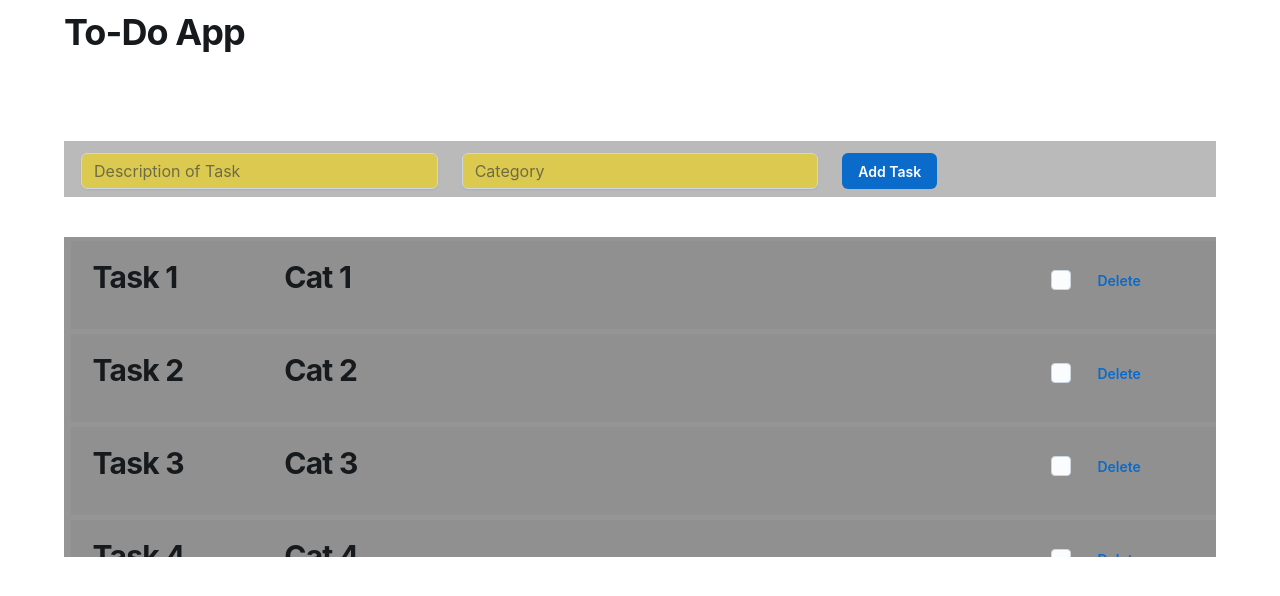
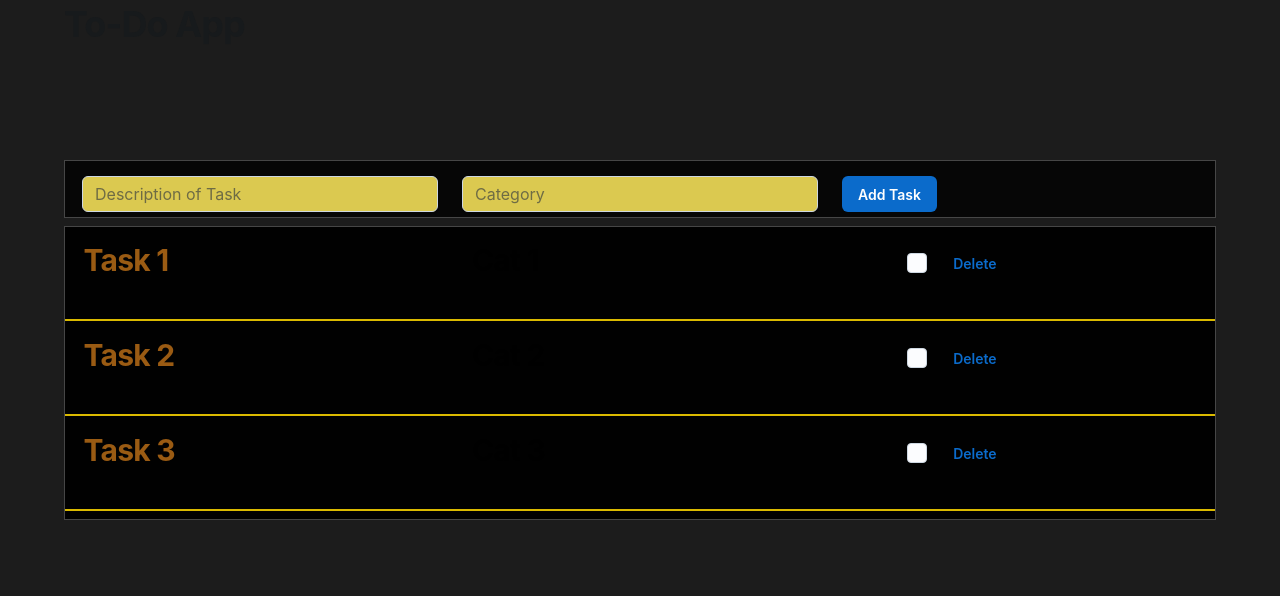
Before and after one commit to nicopasq/todo_client, a React (Create React App) app: page / in a window 1280 px wide. Shown: the top 596 px of the page. Built offline with nearby package versions, Linux system fonts and the light colour scheme; data requests are answered from the project's data file.

Commit message:
Added css to all components.

```diff
--- a/src/components/TaskBlock.js
+++ b/src/components/TaskBlock.js
@@ -3,34 +3,44 @@
 // Each tasks will be editable
 // Tasks come from fetch request to API
 import React from "react";
-import '../styles/taskBlock.css'
+import "../styles/taskBlock.css";
 import { Button, Checkbox, Grid, Typography } from "@mui/joy";
 
-function TaskBlock({taskList}){
-    // const tasks = taskList.map(task => task)
+function TaskBlock({ taskList }) {
   const tasks = taskList.map((task, id) => (
     <li key={id} className="task">
-            <Grid id="gridContainer" container spacing={4} sx={{flexGrow: 1, width:"100%"}}>
-                <Grid xs={2}>
-                <Typography id="desc" level="h2">{task.description}</Typography>
+      <Grid
+        id="gridContainer"
+        container
+        spacing={4}
+        sx={{ flexGrow: 1, width: "100%" }}
+      >
+        <Grid xs={4}>
+          <Typography color="warning" id="desc" level="h2">
+            {task.description}
+          </Typography>
         </Grid>
-                <Grid xs={8}>
-                <Typography id="category" level="h2">{task.category}</Typography>
+        <Grid xs={4}>
+          <Typography color="info" id="category" level="h2">
+            {task.category}
+          </Typography>
         </Grid>
         <Grid xs={2}>
-                <Checkbox id="checkBox" checked={task.completed}/>
-                <Button variant="plain" sx={{margin:'10px', top:'-0.5vh'}}>Delete</Button>
+            <div style={{float:"right", marginLeft:"46px"}}>
+          <Checkbox id="checkBox" checked={task.completed} />
+          <Button variant="plain" sx={{ margin: "10px", top: "-0.5vh" }}>
+            Delete
+          </Button>
+            </div>
         </Grid>
       </Grid>
     </li>
-    ))
+  ));
   return (
     <div id="taskBlock">
-            <ul style={{listStyleType: "none"}}>
-            {tasks}
-            </ul>
+      <ul style={{ listStyleType: "none" }}>{tasks}</ul>
     </div>
-        )
+  );
 }
 
 export default TaskBlock;
--- a/src/styles/createTask.css
+++ b/src/styles/createTask.css
@@ -1,9 +1,12 @@
 #createTaskBar{
+    background: rgba(0, 0, 0, 0.79);
+    border: 1px solid rgb(70, 70, 70);
     height: 7vh;
-    background-color: rgba(128, 128, 128, 0.546);
     position: relative;
-    top: 10vh;
+    top: 14vh;
 }
 #gridContainer{
     margin: 5px;
+    position: relative;
+    bottom: .25vh;
 }
--- a/src/styles/index.css
+++ b/src/styles/index.css
@@ -0,0 +1,5 @@
+body{
+    margin: 0;
+    padding: 0;
+    background-color: rgba(0, 0, 0, 0.892);
+}
--- a/src/styles/taskBlock.css
+++ b/src/styles/taskBlock.css
@@ -1,16 +1,23 @@
 #taskBlock{
-    height: 40vh;
-    background-color: rgba(128, 128, 128, 0.836);
+    background: rgba(0, 0, 0, 0.79);
+    border: 1px solid rgb(70, 70, 70);
+    height: 36.5vh;
     position: relative;
     top: 15vh;
     overflow-y: scroll;
-    overflow-x:hidden;
+    overflow-x: hidden;
 }
 .task{
-    background-color: rgba(128, 128, 128, 0.248);
-    margin: 5px;
-    width: 103.5%;
+    background: rgba(0, 0, 0, 0.79);
+    border-bottom: solid rgb(219, 186, 0) 2px;
+    margin: -5px;
+    width: 105%;
+    height: auto;
     position: relative;
-    top: -1.55vh;
+    bottom: 1.55vh;
     right: 4.7vh;
 }
+
+::-webkit-scrollbar{
+    width: 0;
+}
```
Lines whose indentation alone changed are shown as unchanged.
